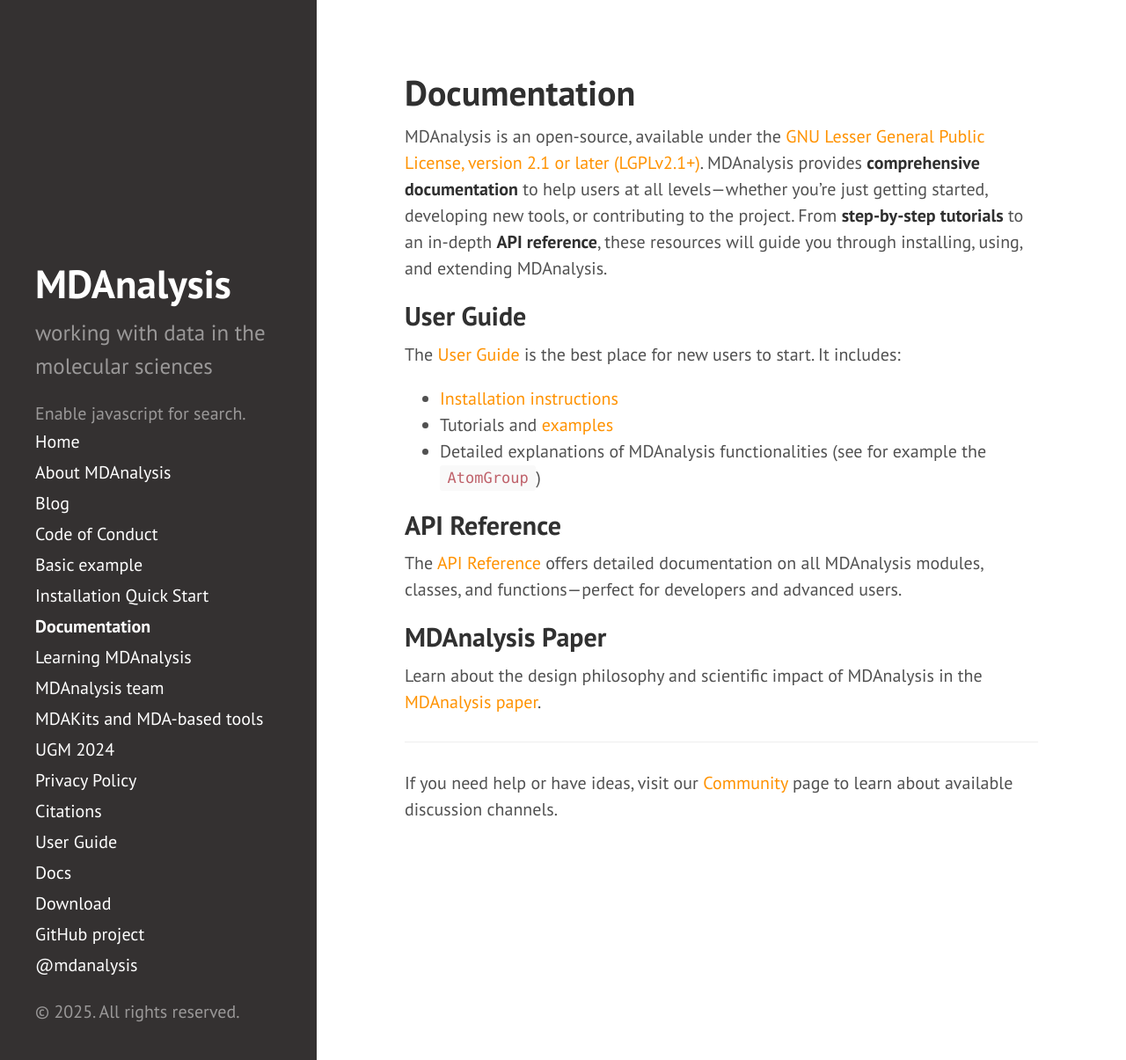
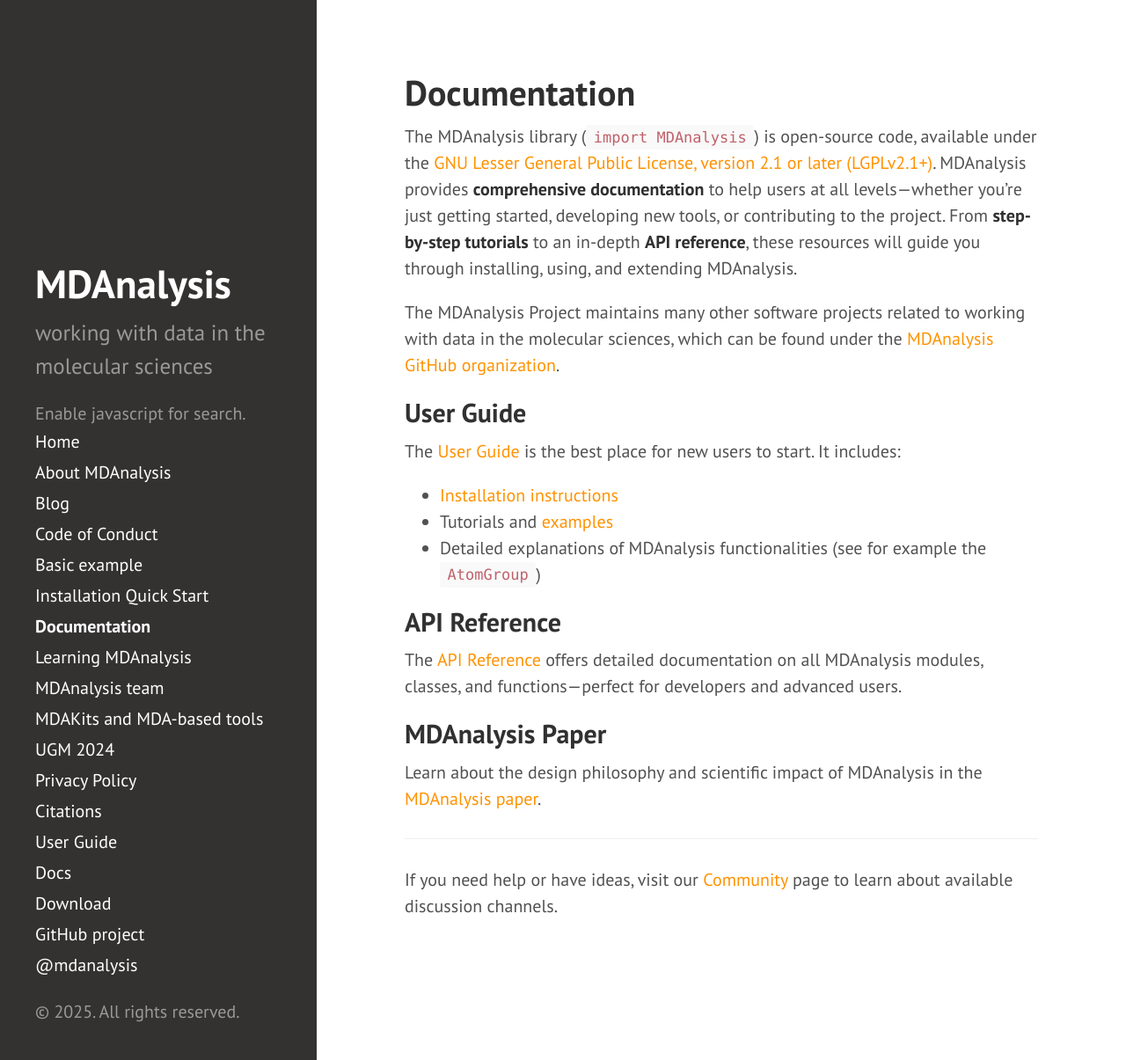
Before and after one commit to MDAnalysis/MDAnalysis.github.io, a Jekyll site: the page built from pages/documentation.md, in a window 1280 px wide and 1205 px high. Shown: the whole window at 88% size. Built offline with Jekyll 4.4.1, drawn with Linux system fonts in a browser that asks for light colours; comment, search, counter and statistics services are not loaded.

Commit message:
update documentation.md
- fix missing noun in first sentence
- make clear that this is docs for the library
- include a sentence pointing to the many other projects

```diff
--- a/pages/documentation.md
+++ b/pages/documentation.md
@@ -4,7 +4,9 @@ title: Documentation
 order: 3
 ---
 
-MDAnalysis is an open-source, available under the [GNU Lesser General Public License, version 2.1 or later (LGPLv2.1+)](https://www.gnu.org/licenses/lgpl-2.1.html). MDAnalysis provides **comprehensive documentation** to help users at all levels&mdash;whether you're just getting started, developing new tools, or contributing to the project. From **step-by-step tutorials** to an in-depth **API reference**, these resources will guide you through installing, using, and extending MDAnalysis.
+The MDAnalysis library (`import MDAnalysis`) is open-source code, available under the [GNU Lesser General Public License, version 2.1 or later (LGPLv2.1+)](https://www.gnu.org/licenses/lgpl-2.1.html). MDAnalysis provides **comprehensive documentation** to help users at all levels&mdash;whether you're just getting started, developing new tools, or contributing to the project. From **step-by-step tutorials** to an in-depth **API reference**, these resources will guide you through installing, using, and extending MDAnalysis.
+
+The MDAnalysis Project maintains many other software projects related to working with data in the molecular sciences, which can be found under the [MDAnalysis GitHub organization](https://github.com/MDAnalysis).
 
 ## User Guide
 The [User Guide]({{ site.docs.userguide.url }}) is the best place for new users to start. It includes:
```
